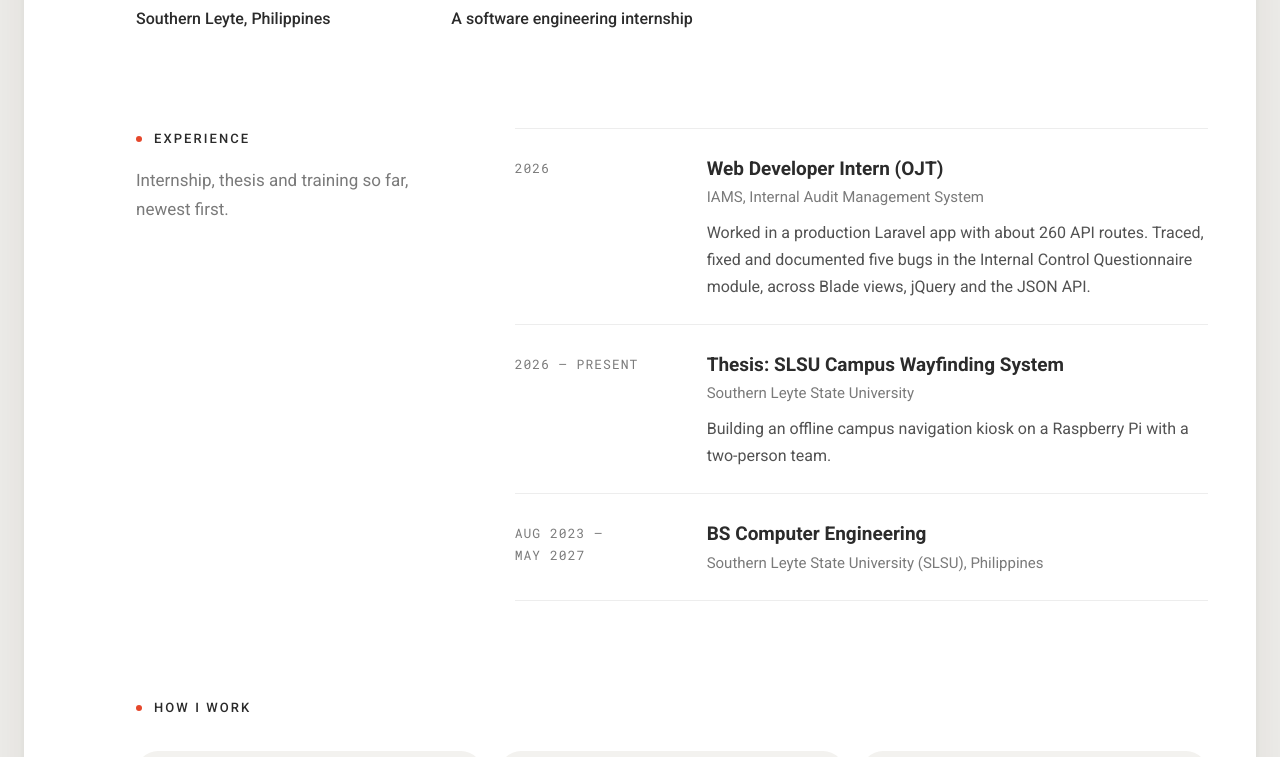
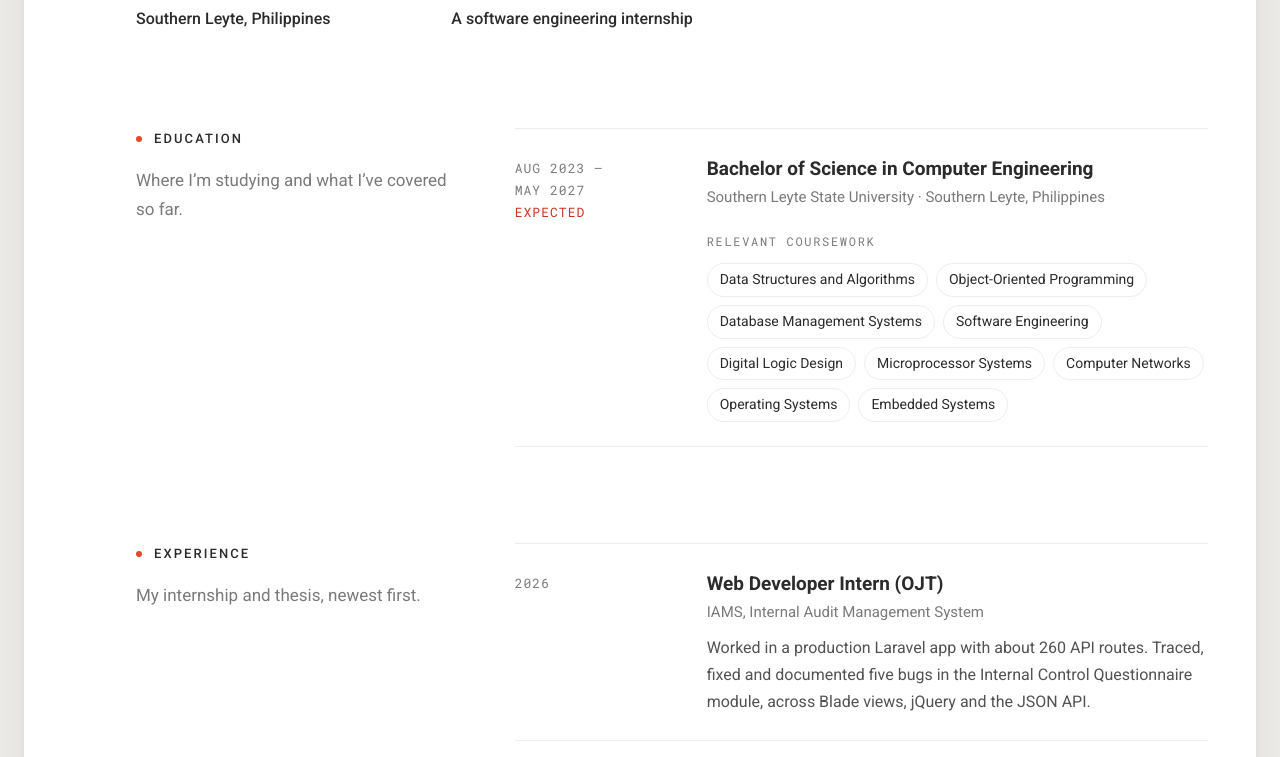
Before and after one commit to jeedp/portfolio, a React (Vite) app: page / in a window 1280 px wide. Shown: the part 2860-3617 px from the top of the page. Built offline with nearby package versions, Linux system fonts and the light colour scheme; no server answers.

Commit message:
Split About into Education (degree and coursework) and Experience (OJT and thesis)

```diff
--- a/src/sections/About.tsx
+++ b/src/sections/About.tsx
@@ -20,7 +20,8 @@ const facts = [
 ]
 
 export function About() {
-  const experience = timeline.filter(t => !t.placeholder)
+  const experience = timeline.filter(t => !t.placeholder && t.type !== 'education')
+  const degree = timeline.find(t => t.type === 'education')
   const certs = certificates.filter(c => !c.placeholder)
   return (
     <section aria-labelledby="about" className="py-16 md:py-24">
@@ -52,11 +53,34 @@ export function About() {
         </Reveal>
       </div>
 
+      {/* Education */}
+      <div className="mt-24 grid gap-10 lg:grid-cols-12 lg:gap-16" aria-labelledby="edu-title">
+        <div className="lg:col-span-4">
+          <Sub id="edu-title">Education</Sub>
+          <p className="mt-4 max-w-[34ch] text-muted">Where I’m studying and what I’ve covered so far.</p>
+        </div>
+        <div className="border-y border-line lg:col-span-8">
+          <Reveal>
+            <div className="grid gap-2 py-6 sm:grid-cols-[160px_1fr] sm:gap-8">
+              <p className="tabular font-mono text-[13px] uppercase tracking-[0.08em] text-muted sm:pt-1">{degree?.period ?? education.period}<span className="block text-accent-text">Expected</span></p>
+              <div>
+                <p className="text-[19px] font-bold text-ink">{education.degree}</p>
+                <p className="text-[15px] text-muted">{education.school} · {education.location}</p>
+                <p className="eyebrow mt-5">Relevant coursework</p>
+                <ul className="mt-3 flex flex-wrap gap-2">
+                  {education.coursework.map(c => <li key={c} className="rounded-full border border-line px-3 py-1 text-[14px] text-ink">{c}</li>)}
+                </ul>
+              </div>
+            </div>
+          </Reveal>
+        </div>
+      </div>
+
       {/* Experience */}
       <div className="mt-24 grid gap-10 lg:grid-cols-12 lg:gap-16" aria-labelledby="exp-title">
         <div className="lg:col-span-4">
           <Sub id="exp-title">Experience</Sub>
-          <p className="mt-4 max-w-[34ch] text-muted">Internship, thesis and training so far, newest first.</p>
+          <p className="mt-4 max-w-[34ch] text-muted">My internship and thesis, newest first.</p>
         </div>
         <ol className="divide-y divide-line border-y border-line lg:col-span-8">
           {experience.map(t => (
```
